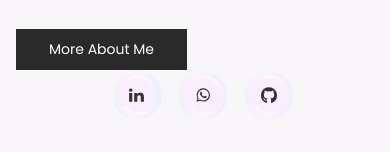
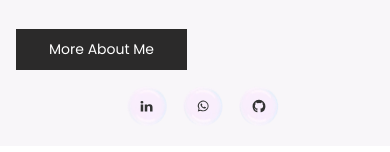
Before and after one commit to Ayamahdy2000/portfolio, a Nuxt app: page / in a window 390 px wide. Shown: the part 701-853 px from the top of the page. Built offline with nearby package versions, Linux system fonts and the light colour scheme.

Commit message:
fix: style

```diff
--- a/assets/styles/components/_footer.scss
+++ b/assets/styles/components/_footer.scss
@@ -45,3 +45,20 @@
         margin-bottom: 0px;
     }
 }
+
+@media (max-width:768px){
+    .social-links {
+
+
+        margin-bottom: 20px;
+
+        .social-links__item {
+            margin-bottom: -40px;
+
+            img {
+                width: 40px;
+            }
+        }
+    }
+
+}
--- a/assets/styles/pages/_index.scss
+++ b/assets/styles/pages/_index.scss
@@ -1,4 +1,5 @@
 .about {
+    margin-bottom: 16px;
     .my-image {
         width: 90%;
 
```
